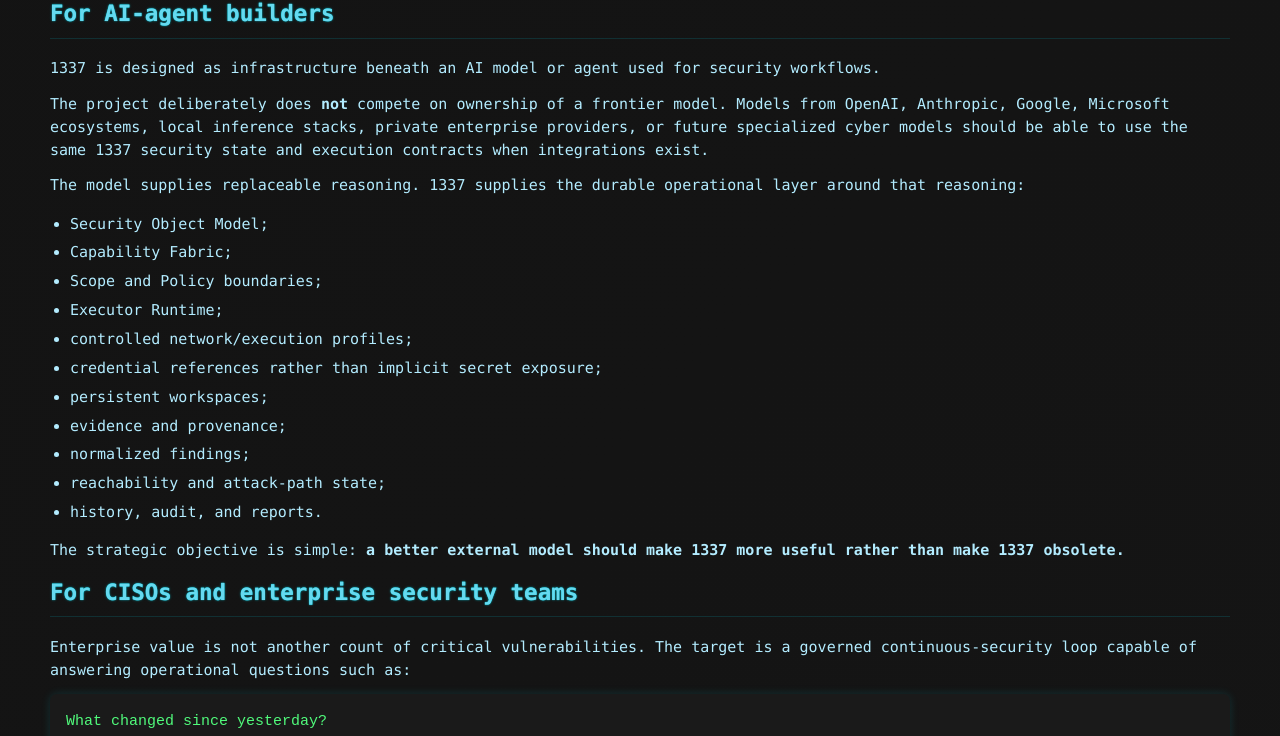
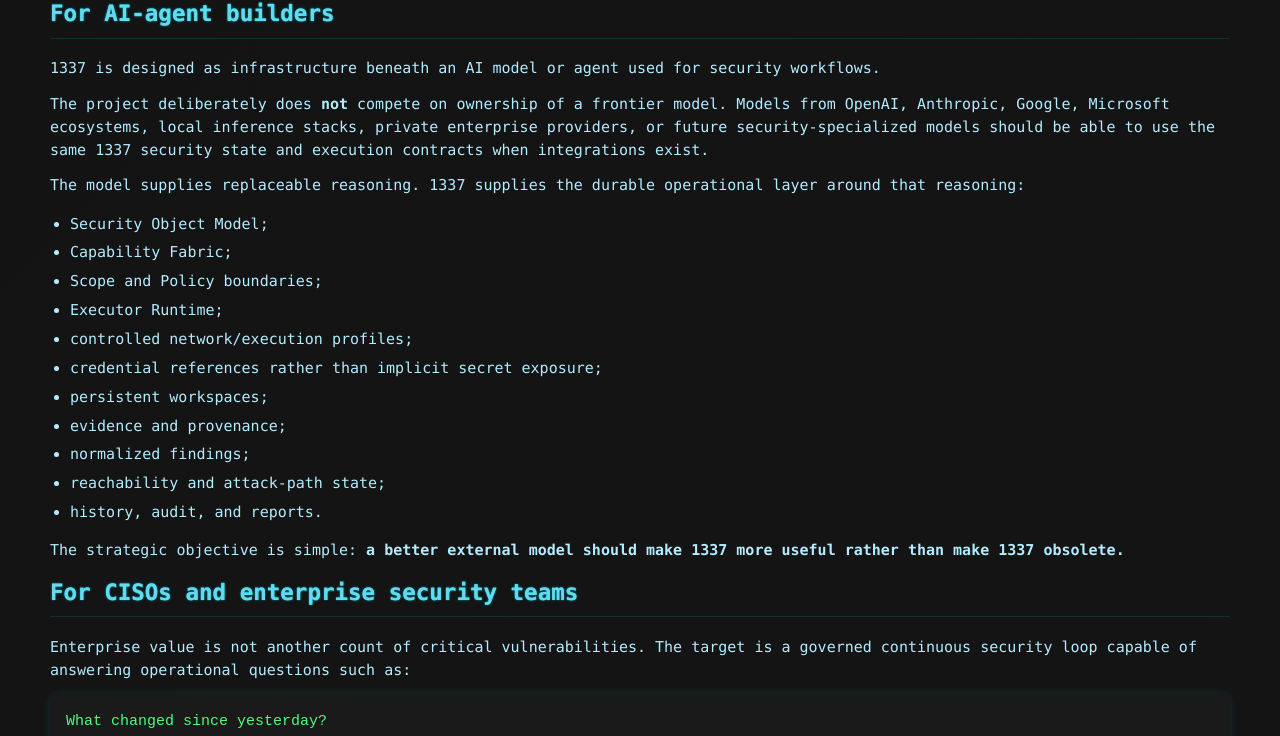
Before and after one commit to Fuzzy-Technologies/1337, a Jekyll site: the page built from docs/VISION.md, in a window 1280 px wide and 1400 px high, scrolled down 2215 px. Shown: the part 165-901 px from the top of the window. Built offline with Jekyll 4.4.1, drawn with Linux system fonts in a browser that asks for light colours; our own code applies the rules of GitHub Pages for plain Markdown files; Markdown is read by kramdown in place of the engine named in the settings; some of the changed text lies outside the part shown.

Commit message:
1337: tighten vision model terminology

````diff
--- a/docs/VISION.md
+++ b/docs/VISION.md
@@ -109,7 +109,7 @@ operators faster, more reproducible, and less dependent on transient shell state
 
 The project deliberately does **not** compete on ownership of a frontier model.
 Models from OpenAI, Anthropic, Google, Microsoft ecosystems, local inference stacks,
-private enterprise providers, or future specialized cyber models should be able to
+private enterprise providers, or future security-specialized models should be able to
 use the same 1337 security state and execution contracts when integrations exist.
 
 The model supplies replaceable reasoning. 1337 supplies the durable operational
@@ -133,7 +133,7 @@ useful rather than make 1337 obsolete.**
 ## For CISOs and enterprise security teams
 
 Enterprise value is not another count of critical vulnerabilities. The target is a
-governed continuous-security loop capable of answering operational questions such as:
+governed continuous security loop capable of answering operational questions such as:
 
 ```text
 What changed since yesterday?
````
Also changed, not shown: other parts of docs/VISION.md (+1 -1 lines).
